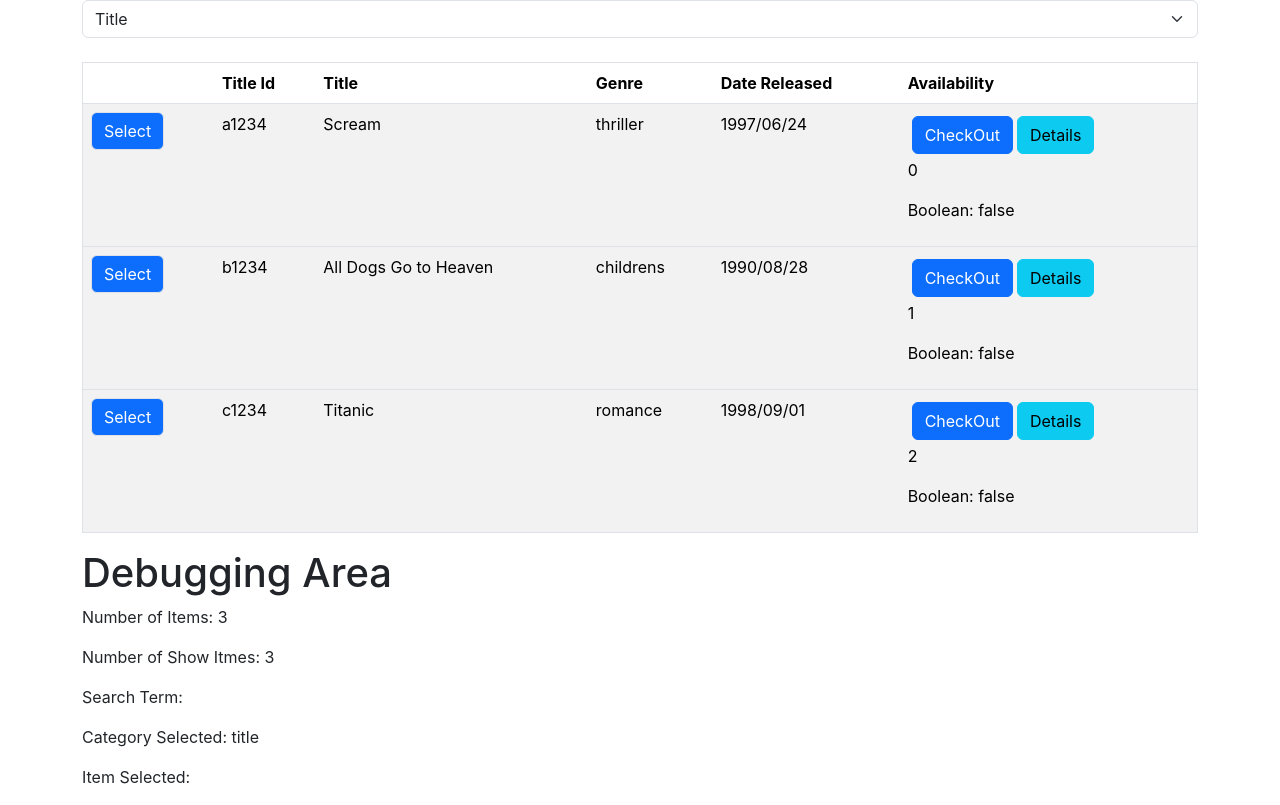
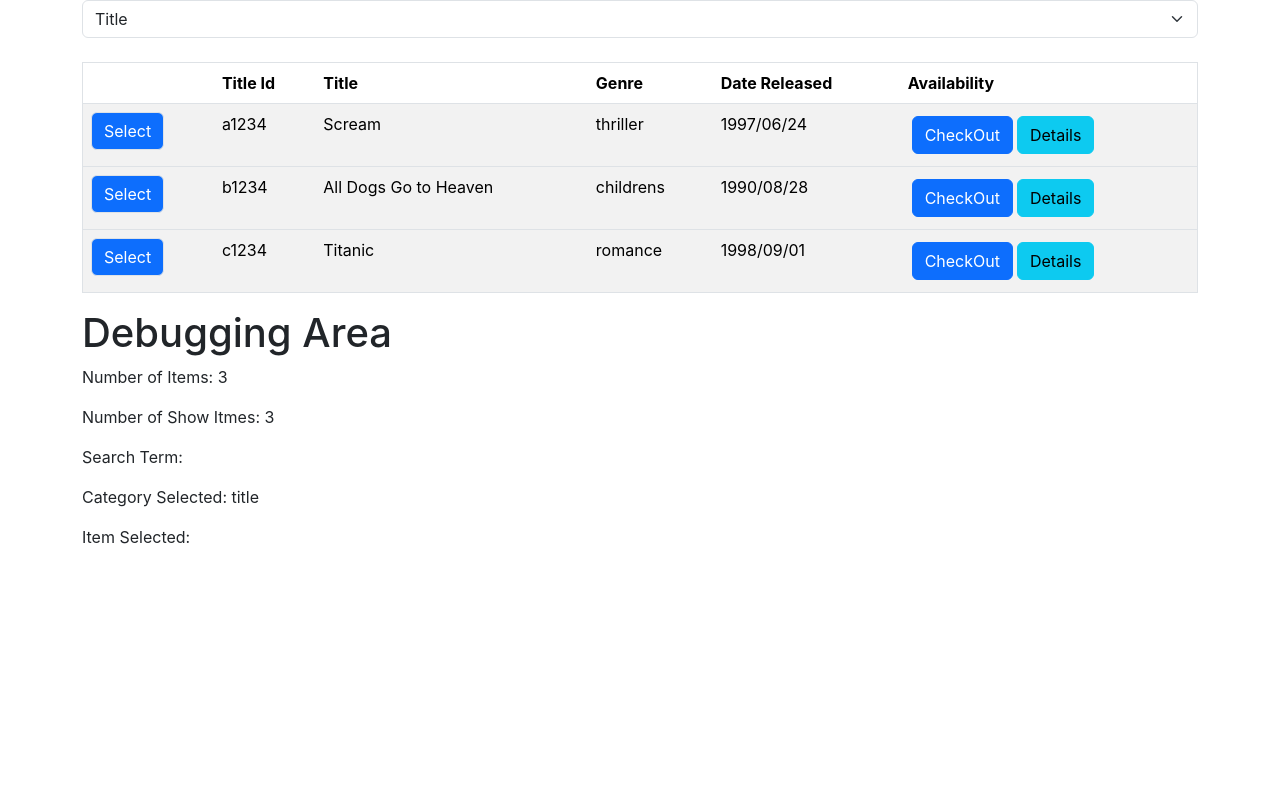
Before and after one commit to arnoprincestonpan/react-rental-store, a React (Create React App) app: page / in a window 1280 px wide. Shown: the part 803-1608 px from the top of the page. After the commit the page ends 1368 px from the top, so only its background shows below. Built offline with nearby package versions, Linux system fonts and the light colour scheme.

Commit message:
added some styles

```diff
--- a/src/pages/Catalog.js
+++ b/src/pages/Catalog.js
@@ -31,23 +31,24 @@ function Catalog() {
           <button className="btn btn-primary m-1">CheckOut</button>
           <button className="btn btn-info" onClick={() => setShowSelectedItem(prevState => prevState.map((value, index) => index === catalogData.indexOf(items) ? !value : value))}>Details</button>
           {/** Delete this when done, checking index # */}
-          <p>{catalogData.indexOf(items)}</p>
-          <p>Boolean: {showSelectedItem[catalogData.indexOf(items)].toString()}</p>
+          {/* <p>{catalogData.indexOf(items)}</p>
+          <p>Boolean: {showSelectedItem[catalogData.indexOf(items)].toString()}</p> */}
           { showSelectedItem[catalogData.indexOf(items)] &&
-            <table>
+            <table className="table border table-striped">
               <thead>
                 <tr>
                   <th>Item Id</th>
                   <th>Item Status</th>
                   <th>Item Grade</th>
                   <th>Item Media</th>
+                  <th>Item Id</th>
                 </tr>
               </thead>
               <tbody>
                 {items.itemCopies.map((medias) => (
                   <tr>
                     <td>{medias.itemId}</td>
-                    <td>{medias.itemStatus}</td>
+                    <td>{medias.itemStatus.toString()}</td>
                     <td>{medias.itemGrade}</td>
                     <td>{medias.itemMedia}</td>
                     <td>{medias.titleId}</td>
```
